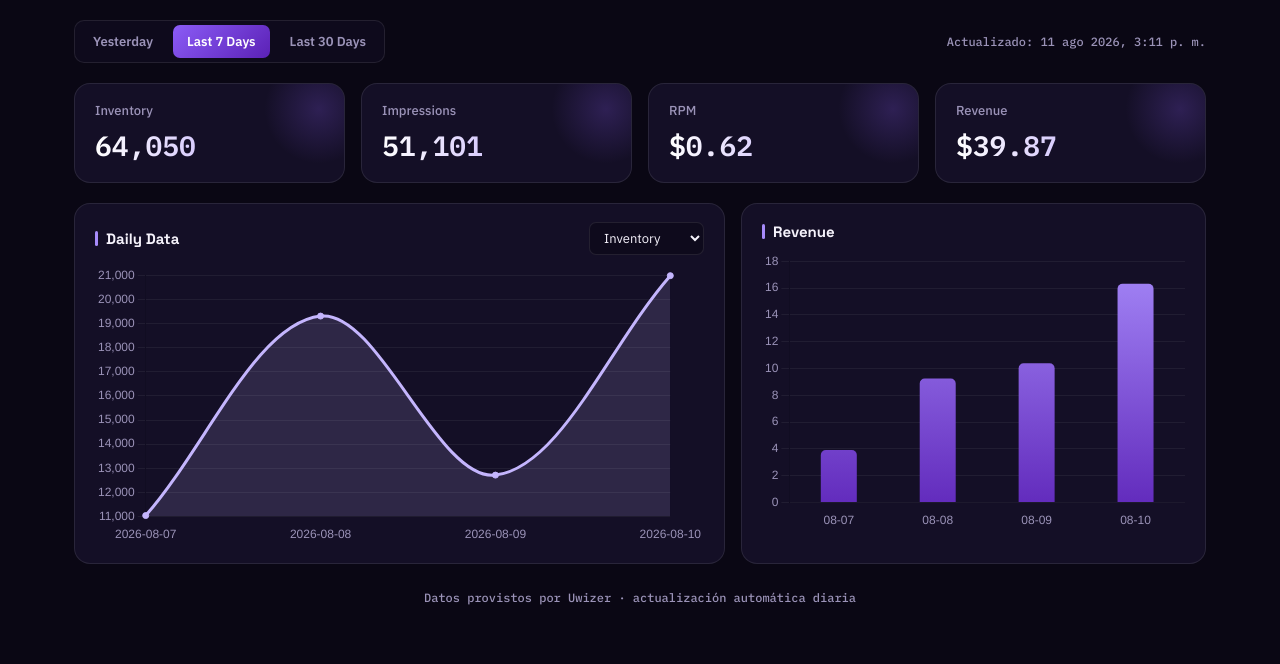
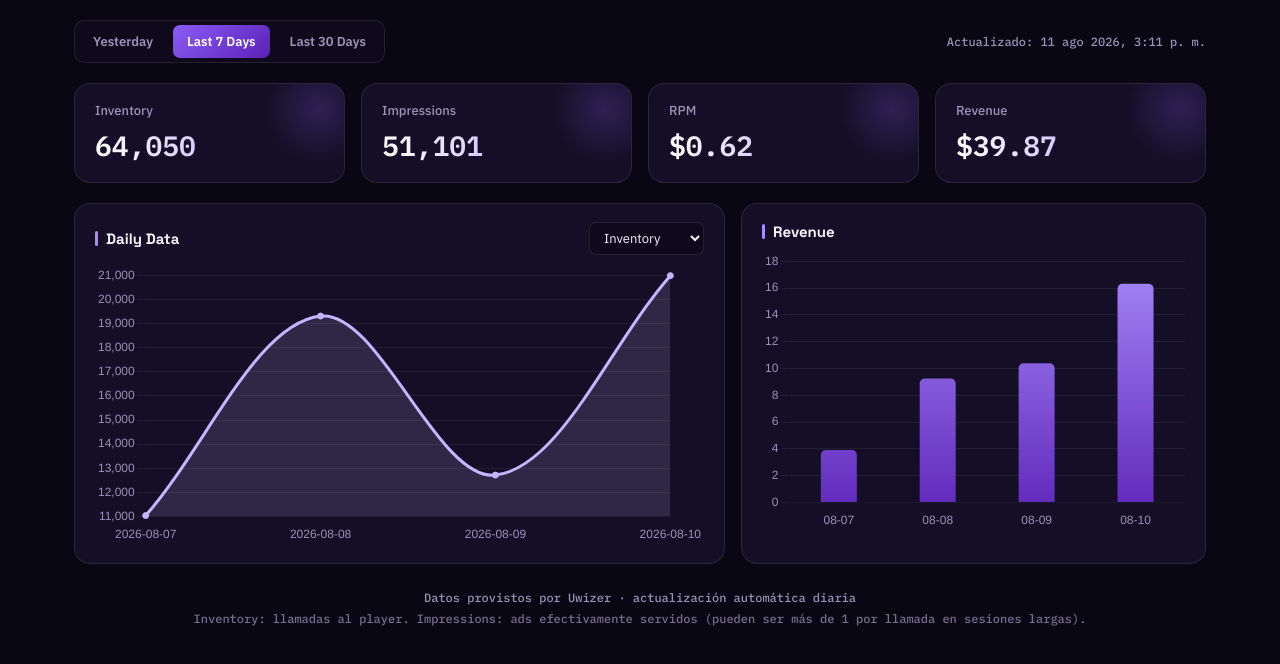
Before and after one commit to UwizerAdm/chacabuco-en-red-dashboard, a plain HTML site: page index.html in a window 1280 px wide. Shown: the part 246-910 px from the top of the page. Drawn offline with nearby package versions, Linux system fonts and the light colour scheme.

Commit message:
Agregar aclaración Inventory vs Impressions para el publisher

```diff
--- a/index.html
+++ b/index.html
@@ -167,6 +167,7 @@
   </div>
 
   <div class="footer-note">Datos provistos por Uwizer · actualización automática diaria</div>
+  <div class="footer-note" style="margin-top:6px; opacity:.75;">Inventory: llamadas al player. Impressions: ads efectivamente servidos (pueden ser más de 1 por llamada en sesiones largas).</div>
 </div>
 
 <script>
```
